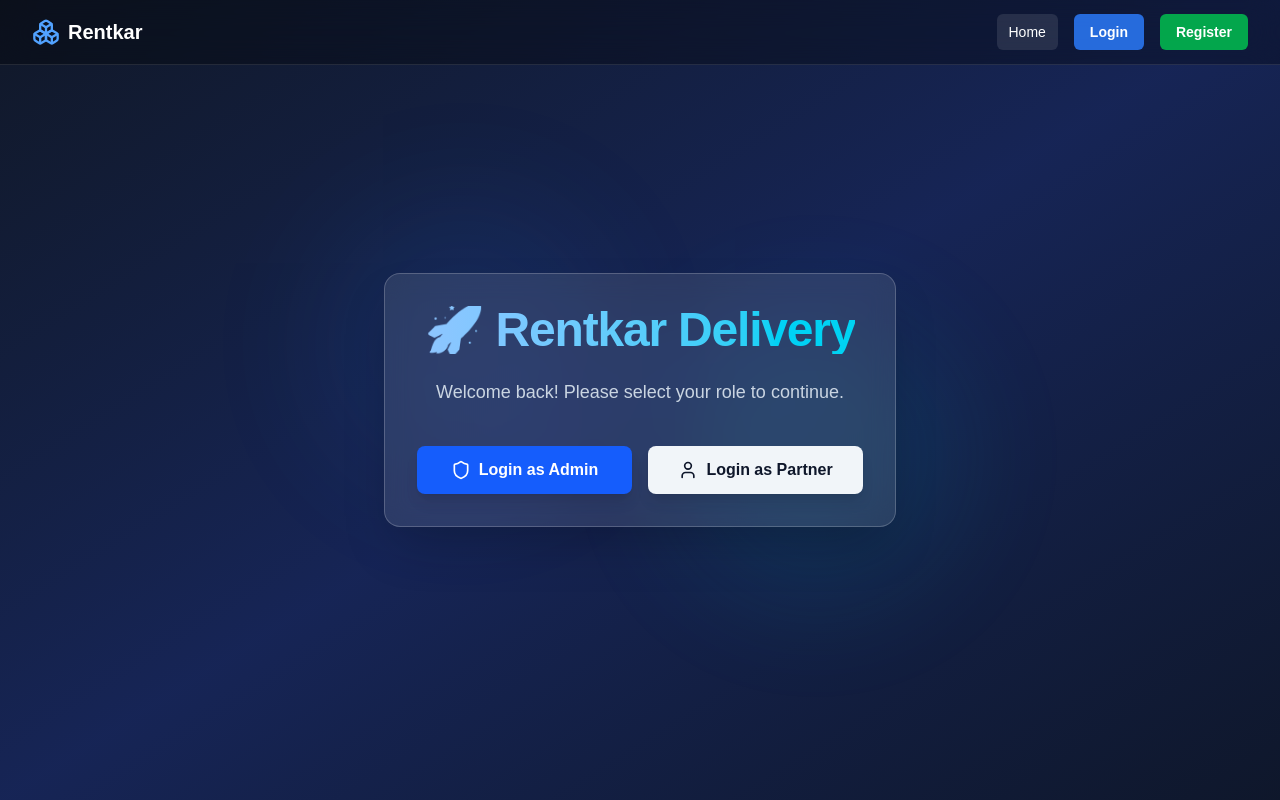
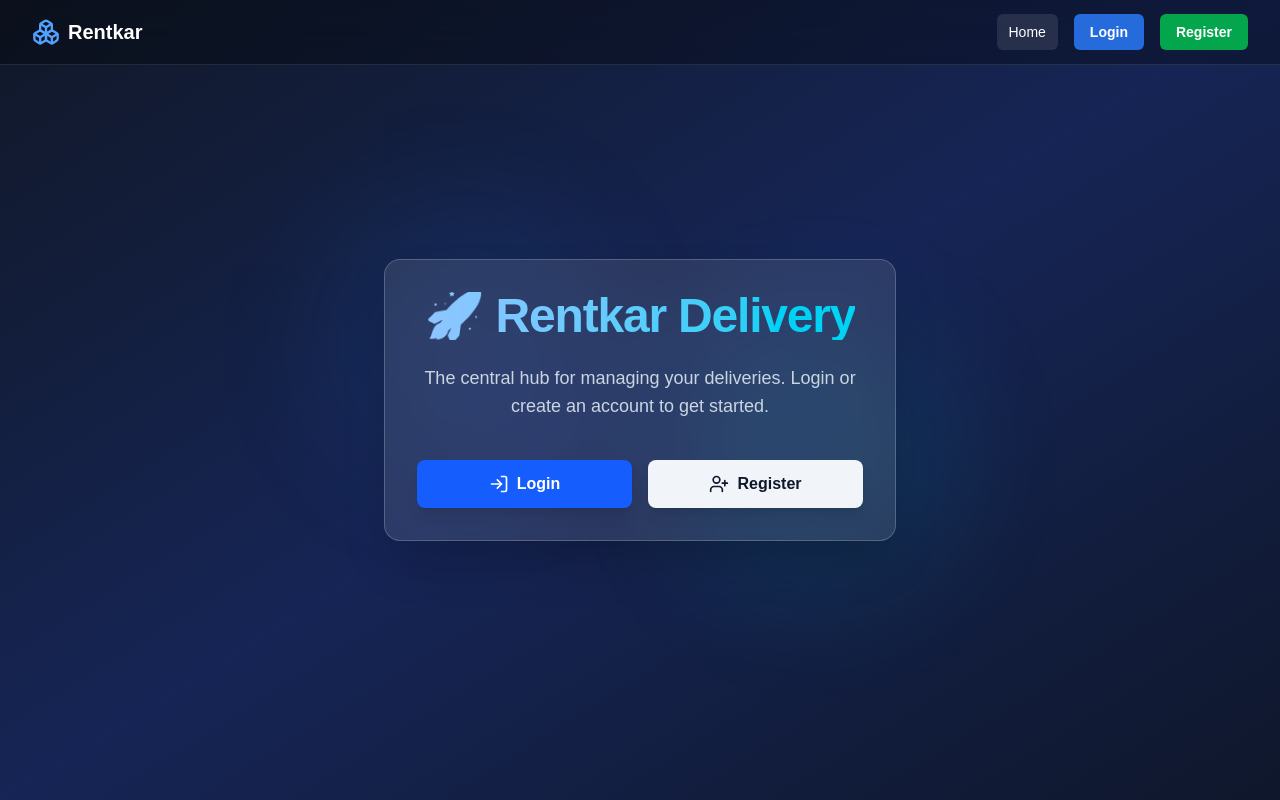
Before and after one commit to YashPimpalkar/deliver-management, a Next.js app in the folder client/: page / in a window 1280 px wide. Built offline with nearby package versions, Linux system fonts and the light colour scheme.

Commit message:
feat: Update home page layout with login and registration buttons, enhancing user access

```diff
--- a/client/src/app/page.tsx
+++ b/client/src/app/page.tsx
@@ -1,43 +1,49 @@
 // 📂 app/page.tsx
 
-import { Shield, User } from "lucide-react"; // Using lucide-react for icons
+import { LogIn, UserPlus } from "lucide-react"; // Using lucide-react for icons
+import Link from "next/link";
+
 export default function Home() {
   return (
     <>
       <main className="flex flex-col items-center justify-center w-full min-h-screen px-4 bg-gradient-to-br from-gray-900 via-blue-950 to-slate-900 text-white overflow-hidden">
 
-        {/* Main Content Card - Now with responsive padding and max-width */}
+        {/* Main Content Card */}
         <div className="relative z-10 flex flex-col items-center p-6 space-y-4 text-center bg-white/10 backdrop-blur-md border border-white/20 rounded-2xl shadow-2xl w-full max-w-sm md:max-w-lg md:p-8 md:space-y-6">
 
-          {/* Responsive Heading */}
+          {/* Heading */}
           <h1 className="text-4xl font-extrabold tracking-tight text-transparent bg-clip-text bg-gradient-to-r from-blue-300 to-cyan-400 md:text-5xl">
             🚀 Rentkar Delivery
           </h1>
 
-          {/* Responsive Paragraph */}
+          {/* Subheading */}
           <p className="text-md text-slate-300 md:text-lg">
-            Welcome back! Please select your role to continue.
+            The central hub for managing your deliveries. Login or create an account to get started.
           </p>
 
-          {/* Responsive Buttons: Stack on mobile, side-by-side on larger screens */}
+          {/* Buttons */}
           <div className="flex flex-col sm:flex-row gap-4 w-full pt-4">
 
-            {/* Admin Login Button */}
-            <button className="flex items-center justify-center w-full px-6 py-3 font-semibold text-white bg-blue-600 rounded-lg shadow-lg hover:bg-blue-700 transition-all duration-300 ease-in-out transform hover:scale-105">
-              <Shield className="w-5 h-5 mr-2" />
-              Login as Admin
-            </button>
+            {/* Login Button */}
+            <Link href="/login" className="w-full">
+              <button className="flex items-center justify-center w-full px-6 py-3 font-semibold text-white bg-blue-600 rounded-lg shadow-lg hover:bg-blue-700 transition-all duration-300 ease-in-out transform hover:scale-105">
+                <LogIn className="w-5 h-5 mr-2" />
+                Login
+              </button>
+            </Link>
 
-            {/* Partner Login Button */}
-            <button className="flex items-center justify-center w-full px-6 py-3 font-semibold text-slate-900 bg-slate-100 rounded-lg shadow-lg hover:bg-white transition-all duration-300 ease-in-out transform hover:scale-105">
-              <User className="w-5 h-5 mr-2" />
-              Login as Partner
-            </button>
+            {/* Register Button */}
+            <Link href="/register" className="w-full">
+              <button className="flex items-center justify-center w-full px-6 py-3 font-semibold text-slate-900 bg-slate-100 rounded-lg shadow-lg hover:bg-white transition-all duration-300 ease-in-out transform hover:scale-105">
+                <UserPlus className="w-5 h-5 mr-2" />
+                Register
+              </button>
+            </Link>
 
           </div>
         </div>
 
-        {/* Decorative background blobs - Hidden on small screens to reduce clutter */}
+        {/* Decorative background blobs */}
         <div className="hidden md:block absolute top-1/4 left-1/4 w-72 h-72 bg-blue-500 rounded-full opacity-10 blur-3xl animate-pulse"></div>
         <div className="hidden md:block absolute bottom-1/4 right-1/4 w-72 h-72 bg-cyan-400 rounded-full opacity-10 blur-3xl animate-pulse animation-delay-4000"></div>
 
```
